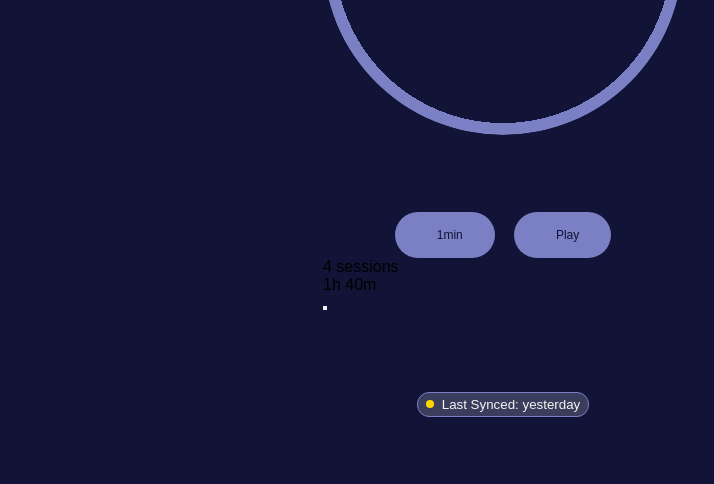
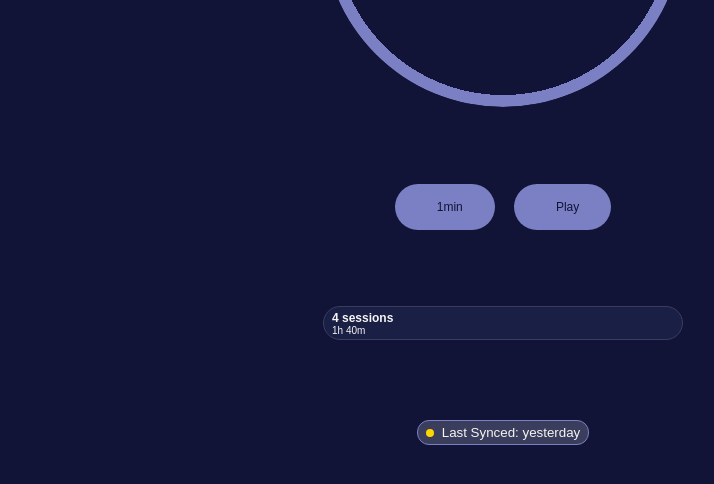
Before and after one commit to victor-adebowale-momodu/chronos, a website built with Vite: page web/index.html in a window 1280 px wide. Shown: the part 304-788 px from the top of the page, without its empty margins (137-851 px from the left). Built offline with nearby package versions, Linux system fonts and the light colour scheme; what @material-symbols/svg-400 would draw is missing.

Commit message:
feat: add stats block

```diff
--- a/web/src/components/blocks/Stats/Stats.html
+++ b/web/src/components/blocks/Stats/Stats.html
@@ -1,8 +1,10 @@
 <div class="stats">
-    <span data-template="equalizer"></span>
-    <div class="stats-text">
-        <p class="stats-sessions">4 sessions</p>
-        <p class="stats-time">1h 40m</p>
+    <div class="stats-values">
+        <span data-template="equalizer"></span>
+        <div class="stats-text">
+            <p class="stats-sessions">4 sessions</p>
+            <p class="stats-time">1h 40m</p>
+        </div>
     </div>
     <button type="button" id="btn-stats-expand" class="stats-expand">
         <span data-template="expandContent"></span>
--- a/web/src/styles.css
+++ b/web/src/styles.css
@@ -204,3 +204,69 @@
     border: 2px solid #7b7fc4;
     border-radius: 16px;
 }
+
+.stats {
+    display: flex;
+    align-items: center;
+    justify-content: space-between;
+    gap: 16px;
+    margin-top: clamp(48px, 6vw, 80px);
+    background-color: #1a1f45;
+    border-radius: 32px;
+    border: 1px solid #3a3d5c;
+}
+
+.stats-values {
+    display: flex;
+    align-items: center;
+    gap: 8px;
+    color: whitesmoke;
+}
+
+.stats-expand {
+    background: none;
+    border: none;
+    cursor: pointer;
+    padding: 16px;
+    color: #7b7fc4;
+    display: flex;
+    align-items: center;
+}
+
+.stats-values svg {
+    width: 32px;
+    height: 32px;
+    fill: #7b7fc4;
+    margin: 8px;
+}
+
+.stats-expand svg {
+    width: 32px;
+    height: 32px;
+    fill: #7b7fc4;
+}
+
+.stats-expand svg:hover {
+    transform: scale(1.1);
+}
+
+.stats-text {
+    gap: 16px;
+}
+
+.stats-sessions {
+    font-size: 12px;
+    font-weight: 900;
+}
+
+.stats-time {
+    font-size: 10px;
+}
+
+.stats-icon {
+    padding: 8px;
+    background-color: #1f2178;
+    border-radius: 50%;
+    color: #7b7fc4;
+    font-size: 12px;
+}
```
Also changed, not shown: frontend/templates/index.html (+2 -1 lines).
